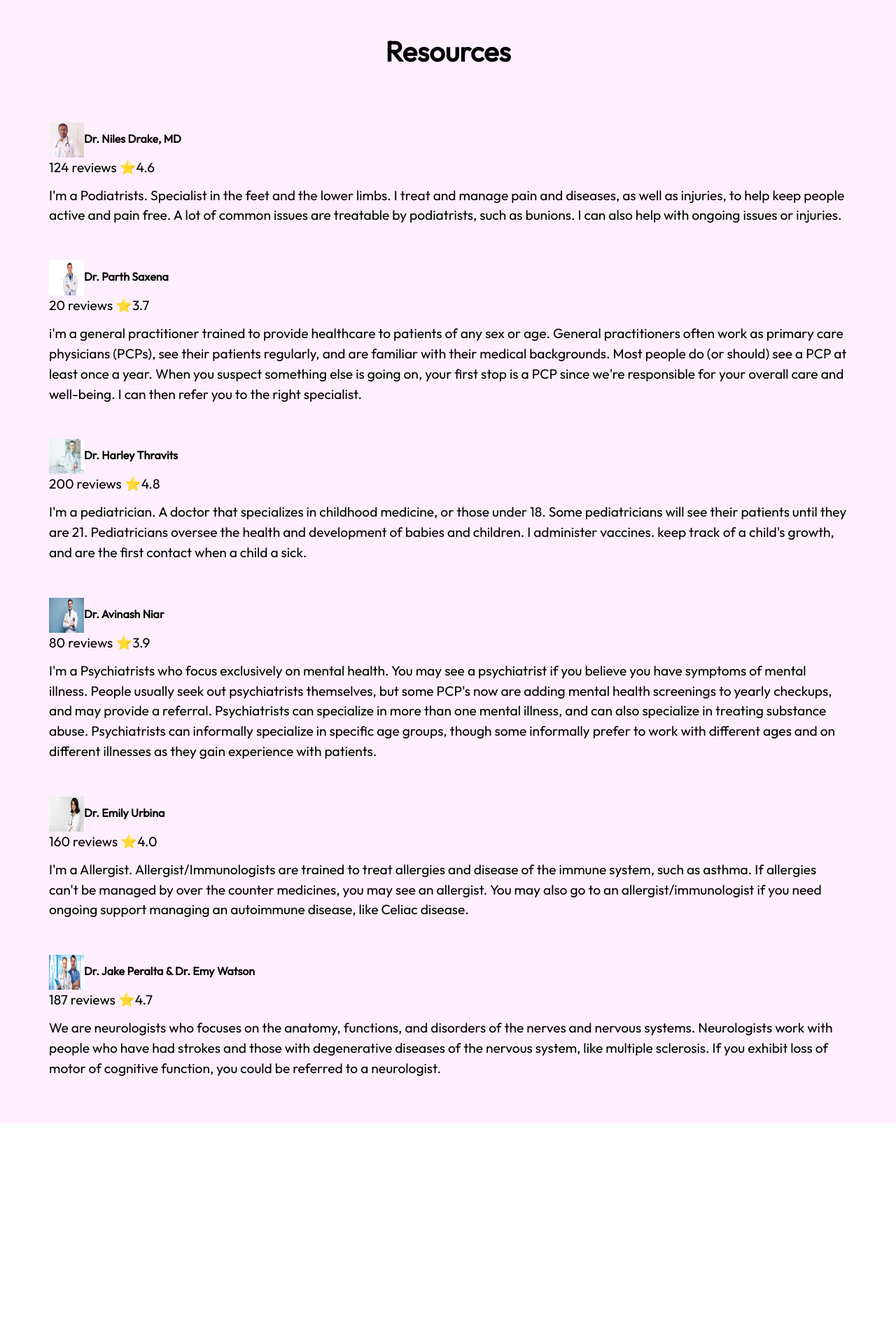
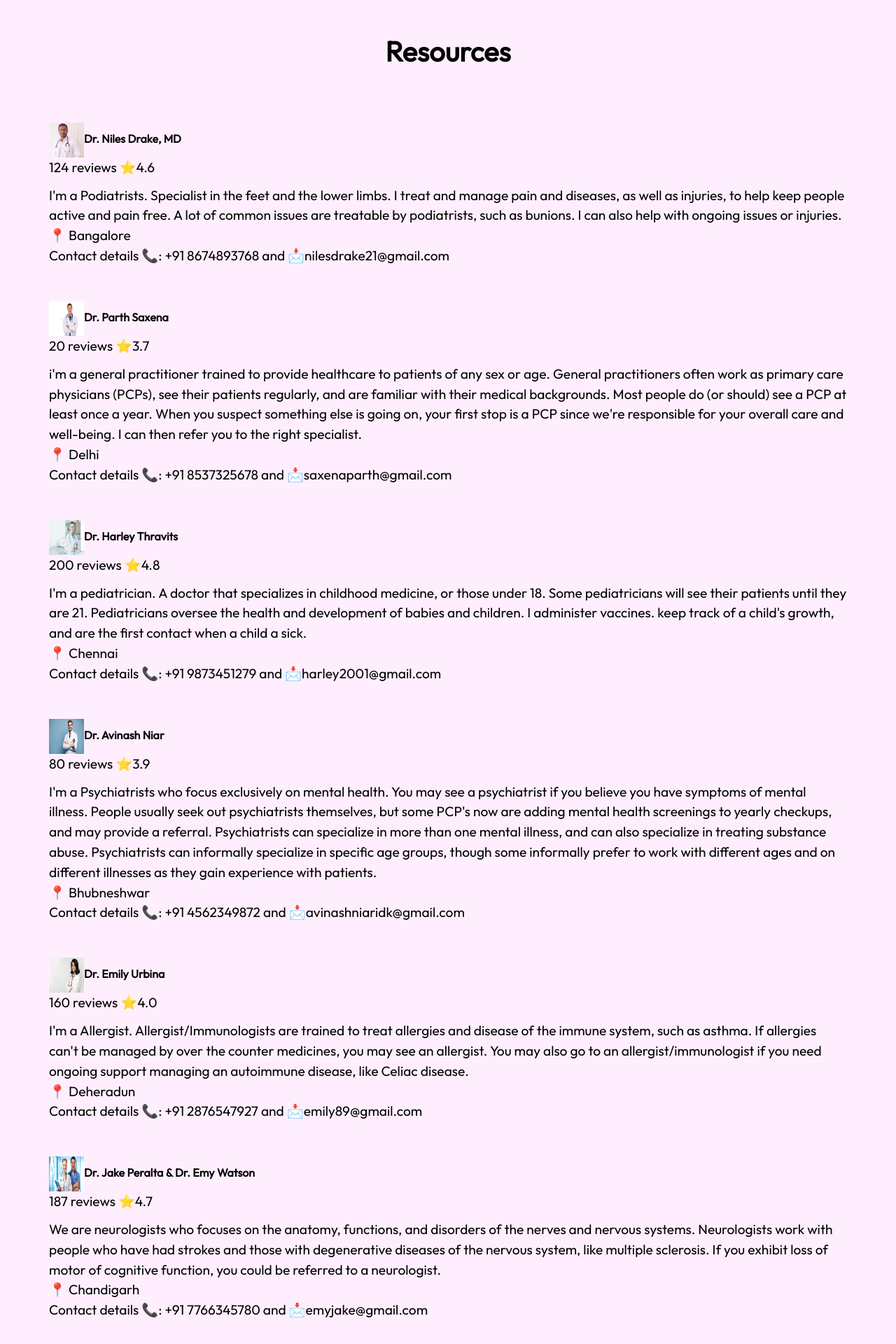
Before and after one commit to Janhvi52/TechMonk, a React (Create React App) app: page /Resources in a window 1280 px wide. Shown: the part 1180-3100 px from the top of the page at 70% size. Before the commit the page ends 2785 px from the top, so only its background shows below. Built offline with nearby package versions, Linux system fonts and the light colour scheme; no server answers.

Commit message:
final commit

```diff
--- a/src/components/Resources.js
+++ b/src/components/Resources.js
@@ -65,31 +65,44 @@ export default function Resources(){
             <h2> <img src={d1} style={{display: "inline", width: "50px"}}></img>Dr. Niles Drake, MD</h2>
                 <h4>124 reviews ⭐4.6</h4>
                 <p>I'm a Podiatrists. Specialist in the feet and the lower limbs. I treat and manage pain and diseases, as well as injuries, to help keep people active and pain free. A lot of common issues are treatable by podiatrists, such as bunions. I can also help with ongoing issues or injuries.</p>
+                <p>📍 Bangalore</p>
+                <p>Contact details 📞: +91 8674893768 and 📩nilesdrake21@gmail.com</p>
+
             </div>
             <div className="container">
             <h2> <img src={d2} style={{display: "inline", width: "50px"}}></img>Dr. Parth Saxena</h2>
             <h4>20 reviews ⭐3.7</h4>
             <p>i'm a general practitioner trained to provide healthcare to patients of any sex or age. General practitioners often work as primary care physicians (PCPs), see their patients regularly, and are familiar with their medical backgrounds. Most people do (or should) see a PCP at least once a year. When you suspect something else is going on, your first stop is a PCP since we're responsible for your overall care and well-being. I can then refer you to the right specialist.</p>
+            <p>📍 Delhi</p>
+                <p>Contact details 📞: +91 8537325678 and 📩saxenaparth@gmail.com</p>
             </div>
             <div className="container">
             <h2> <img src={d3} style={{display: "inline", width: "50px"}}></img>Dr. Harley Thravits</h2>
             <h4>200 reviews ⭐4.8</h4>
                 <p>I'm a pediatrician. A doctor that specializes in childhood medicine, or those under 18. Some pediatricians will see their patients until they are 21. Pediatricians oversee the health and development of babies and children. I administer vaccines. keep track of a child's growth, and are the first contact when a child a sick.</p>
+                <p>📍 Chennai</p>
+                <p>Contact details 📞: +91 9873451279 and 📩harley2001@gmail.com</p>
             </div>
             <div className="container">
             <h2> <img src={d4} style={{display: "inline", width: "50px"}}></img>Dr. Avinash Niar</h2>
             <h4>80 reviews ⭐3.9</h4>
             <p>I'm a Psychiatrists who focus exclusively on mental health. You may see a psychiatrist if you believe you have symptoms of mental illness. People usually seek out psychiatrists themselves, but some PCP's now are adding mental health screenings to yearly checkups, and may provide a referral. Psychiatrists can specialize in more than one mental illness, and can also specialize in treating substance abuse. Psychiatrists can informally specialize in specific age groups, though some informally prefer to work with different ages and on different illnesses as they gain experience with patients.</p>
+            <p>📍 Bhubneshwar</p>
+                <p>Contact details 📞: +91 4562349872 and 📩avinashniaridk@gmail.com</p>
             </div>
             <div className="container">
             <h2> <img src={d5} style={{display: "inline", width: "50px"}}></img>Dr. Emily Urbina</h2>
             <h4>160 reviews ⭐4.0</h4>
             <p>I'm a Allergist. Allergist/Immunologists are trained to treat allergies and disease of the immune system, such as asthma. If allergies can't be managed by over the counter medicines, you may see an allergist. You may also go to an allergist/immunologist if you need ongoing support managing an autoimmune disease, like Celiac disease.</p>
+            <p>📍 Deheradun</p>
+                <p>Contact details 📞: +91 2876547927 and 📩emily89@gmail.com</p>
             </div>
             <div className="container">
             <h2> <img src={d6} style={{display: "inline", width: "50px"}}></img>Dr. Jake Peralta & Dr. Emy Watson</h2>
             <h4>187 reviews ⭐4.7</h4>
             <p>We are neurologists who focuses on the anatomy, functions, and disorders of the nerves and nervous systems. Neurologists work with people who have had strokes and those with degenerative diseases of the nervous system, like multiple sclerosis. If you exhibit loss of motor of cognitive function, you could be referred to a neurologist.</p>
+            <p>📍 Chandigarh</p>
+                <p>Contact details 📞: +91 7766345780 and 📩emyjake@gmail.com</p>
             </div>
             </div>
         </div>
```
